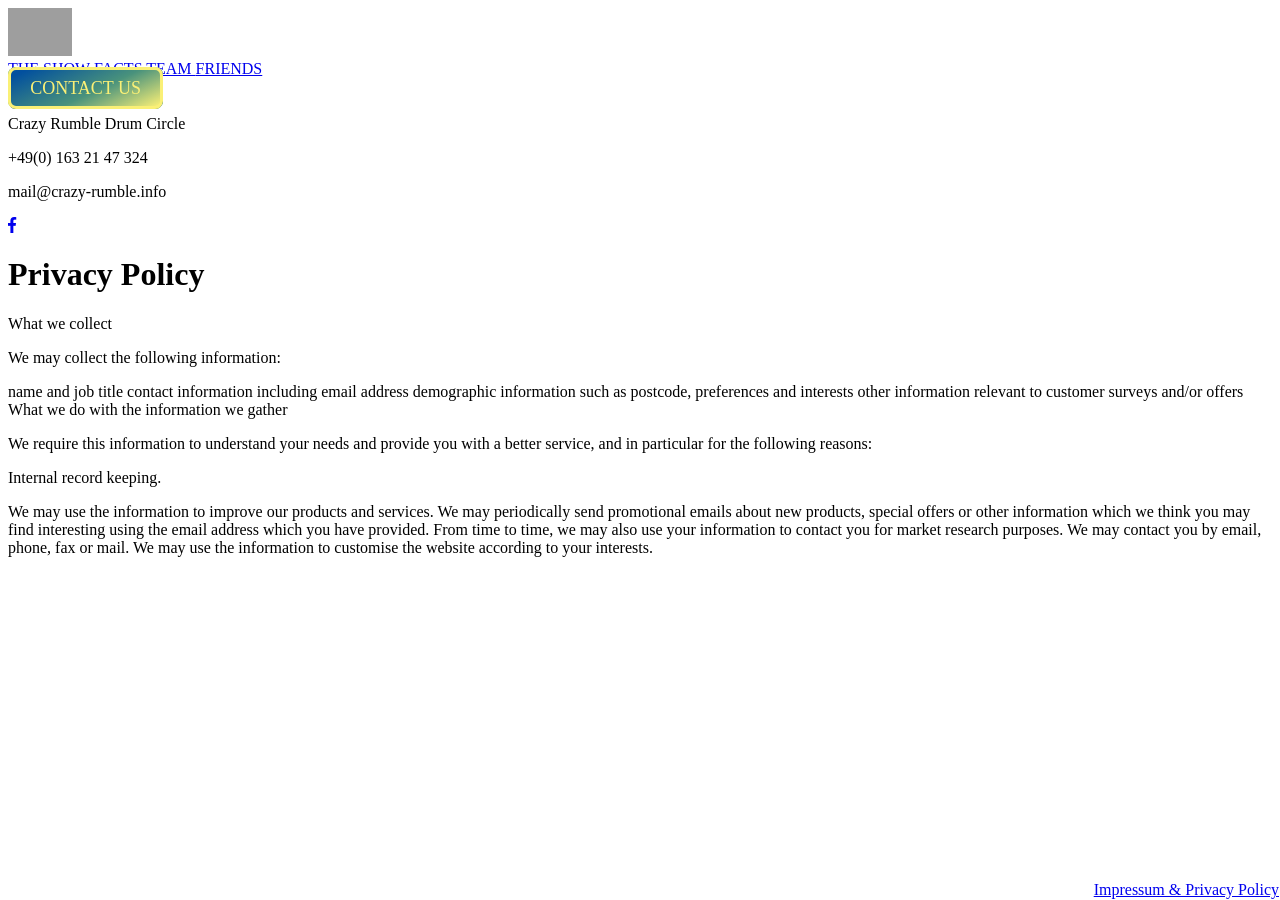
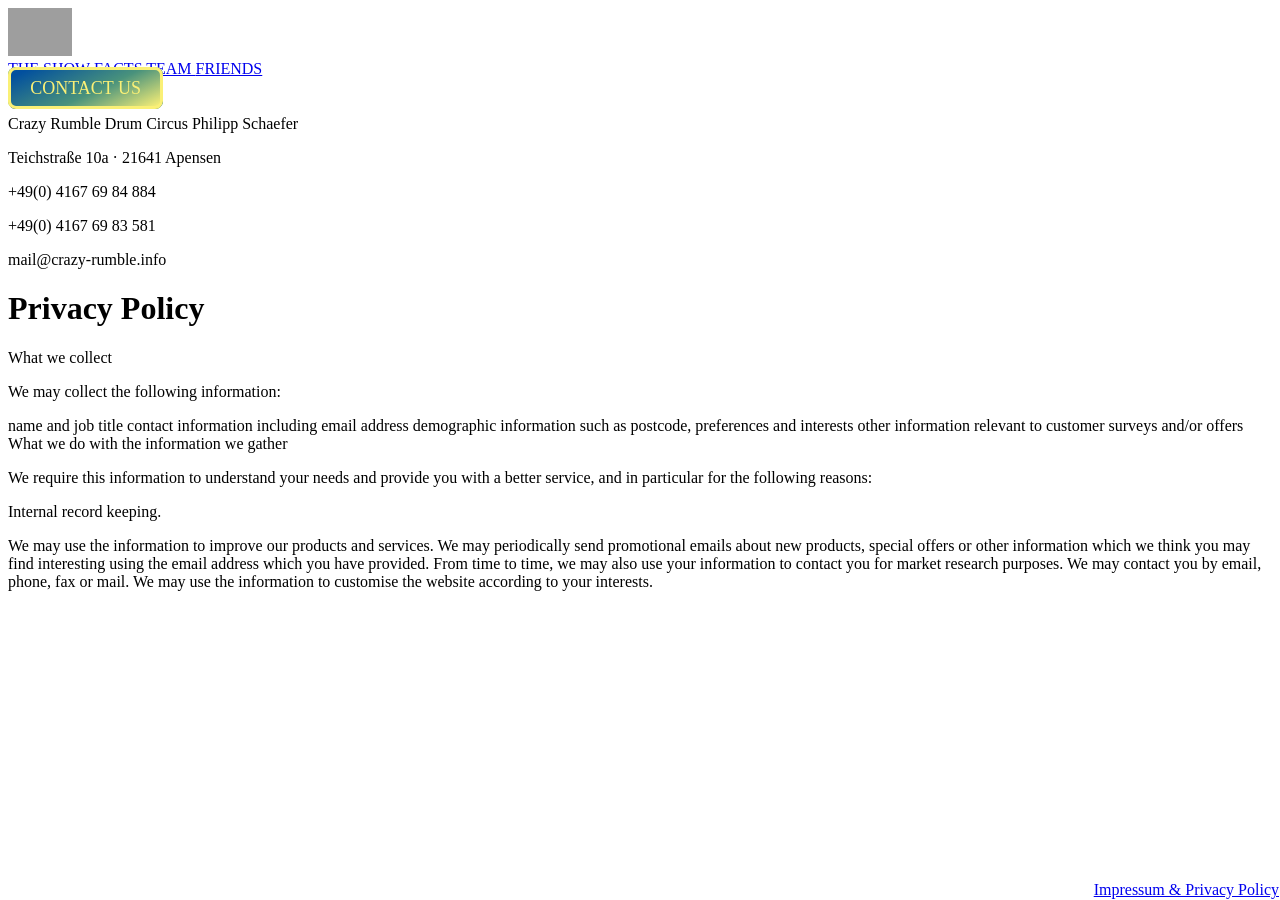
Before and after one commit to matteocarpi/crdc, a Jekyll site: the page built from impressum.md, in a window 1280 px wide. Built offline with Jekyll 4.4.1, drawn with Linux system fonts in a browser that asks for light colours; nearby versions of some CDN libraries; grey boxes are pictures that could not be loaded.

Commit message:
corrected impressum, started contact us

```diff
--- a/_config.yml
+++ b/_config.yml
@@ -13,8 +13,8 @@
 # you will see them accessed via {{ site.title }}, {{ site.email }}, and so on.
 # You can create any custom variable you would like, and they will be accessible
 # in the templates via {{ site.myvariable }}.
-title: Your awesome title
-email: your-email@example.com
+title: Crazy Rumble Drum Circus
+email: mail@crazy-rumble.info
 description: >- # this means to ignore newlines until "baseurl:"
   Write an awesome description for your new site here. You can edit this
   line in _config.yml. It will appear in your document head meta (for
--- a/_layouts/impressum.html
+++ b/_layouts/impressum.html
@@ -4,10 +4,10 @@ layout: default
 <div class="wrapper-impressum">
   <div class="impressum">
     <p class="name">{{ page.contact-name }}</p>
+    <p>{{ page.address }}</p>
     <p>{{ page.telephone }}</p>
+    <p>{{ page.fax }}</p>
     <p>{{ page.e-mail }}</p>
-    <a href="https://www.facebook.com/CrazyRumbleDrumCircus/?ref=br_rs"></a>
-    <a href="https://www.facebook.com/CrazyRumbleDrumCircus/?ref=br_rs"><i class="fab fa-facebook-f"></i></a>
   </div>
 
   <div class="privacy-policy">
--- a/impressum.md
+++ b/impressum.md
@@ -2,8 +2,11 @@
 layout: impressum
 permalink: /Impressum
 title: Impressum & Privacy Policy
-contact-name: Crazy Rumble Drum Circle
-telephone: +49(0) 163 21 47 324
+contact-name:  Crazy Rumble Drum Circus Philipp Schaefer
+address: Teichstraße 10a · 21641 Apensen
+telephone: +49(0) 4167 69 84 884
+fax: +49(0) 4167 69 83 581
+mobile: +49(0) 163 21 47 324
 e-mail: mail@crazy-rumble.info
 ---
 
```
Also changed, not shown: _layouts/contact.html (added, +15 -0 lines).
